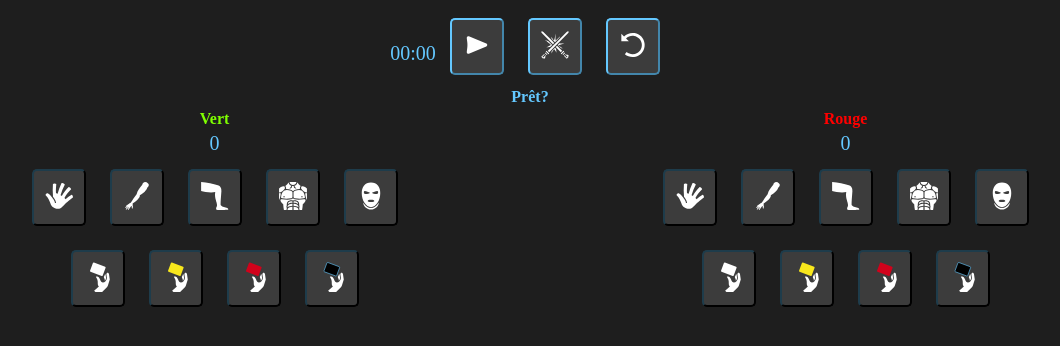
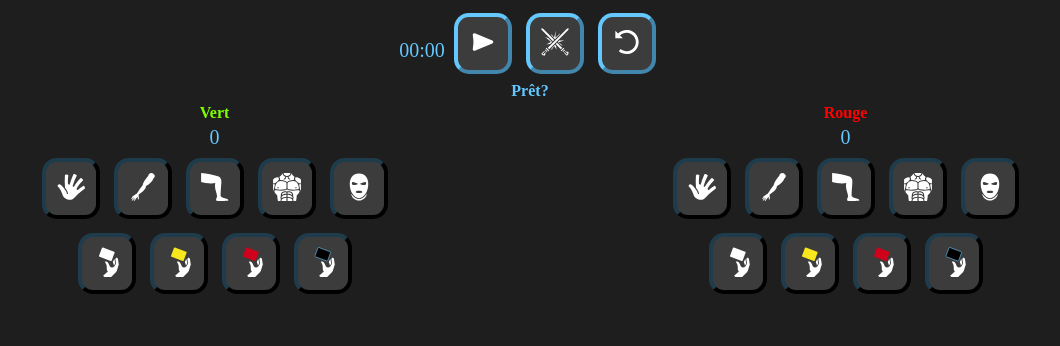
Before and after one commit to yannickbattail/sabre-laser-match, a plain HTML site: page sabre-laser-match.html in a window 1280 px wide. Shown: the whole page, without its empty margins (110-1170 px from the left). Drawn offline with Linux system fonts and the light colour scheme.

Commit message:
change design of buttons

```diff
--- a/sabre-laser-match.html
+++ b/sabre-laser-match.html
@@ -15,8 +15,9 @@
         color: rgb(100, 200, 255);
         background-color: rgba(60,60,60);
         border-color: rgb(100, 200, 255);
-        border-radius: 5px;
-        margin: 10px;
+        border-width: 4px;
+        border-radius: 15px;
+        margin: 5px;
         padding: 10px;
       }
       button:disabled,
```
Also changed, not shown: README.md.
